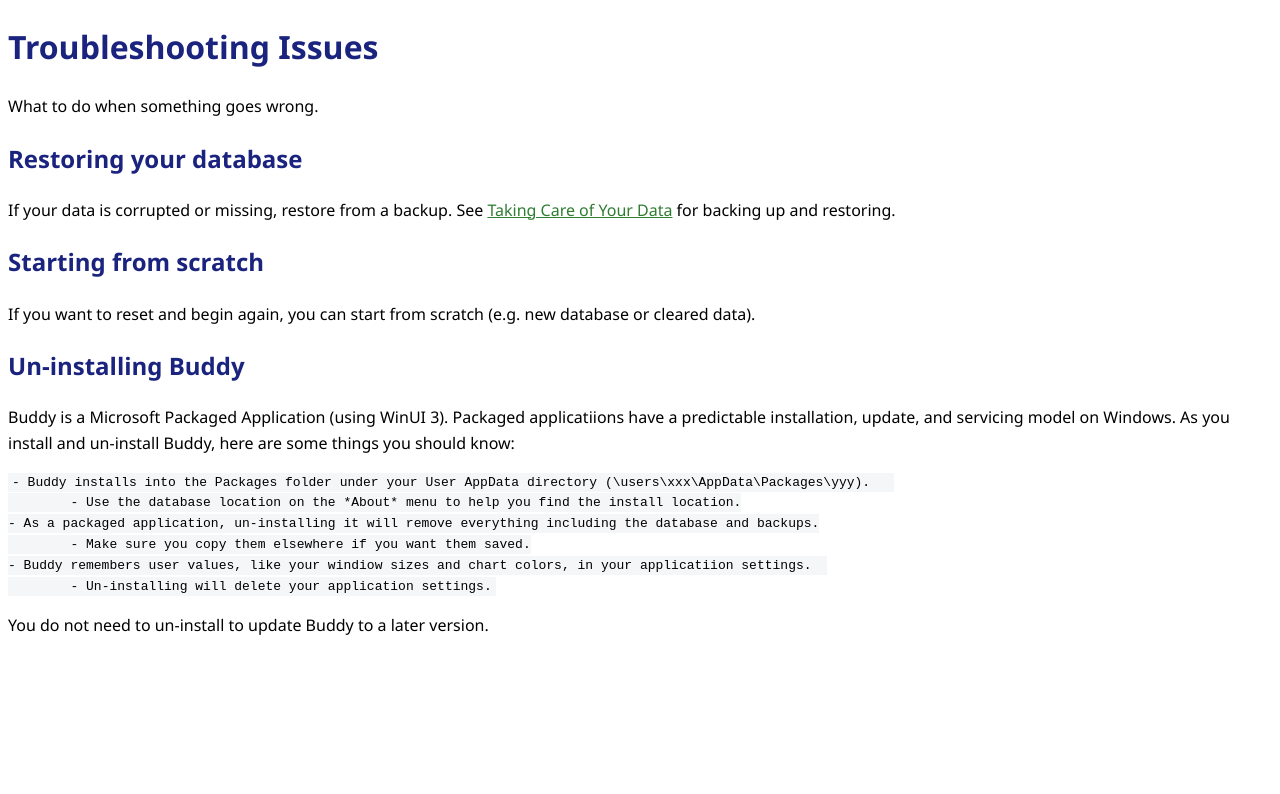
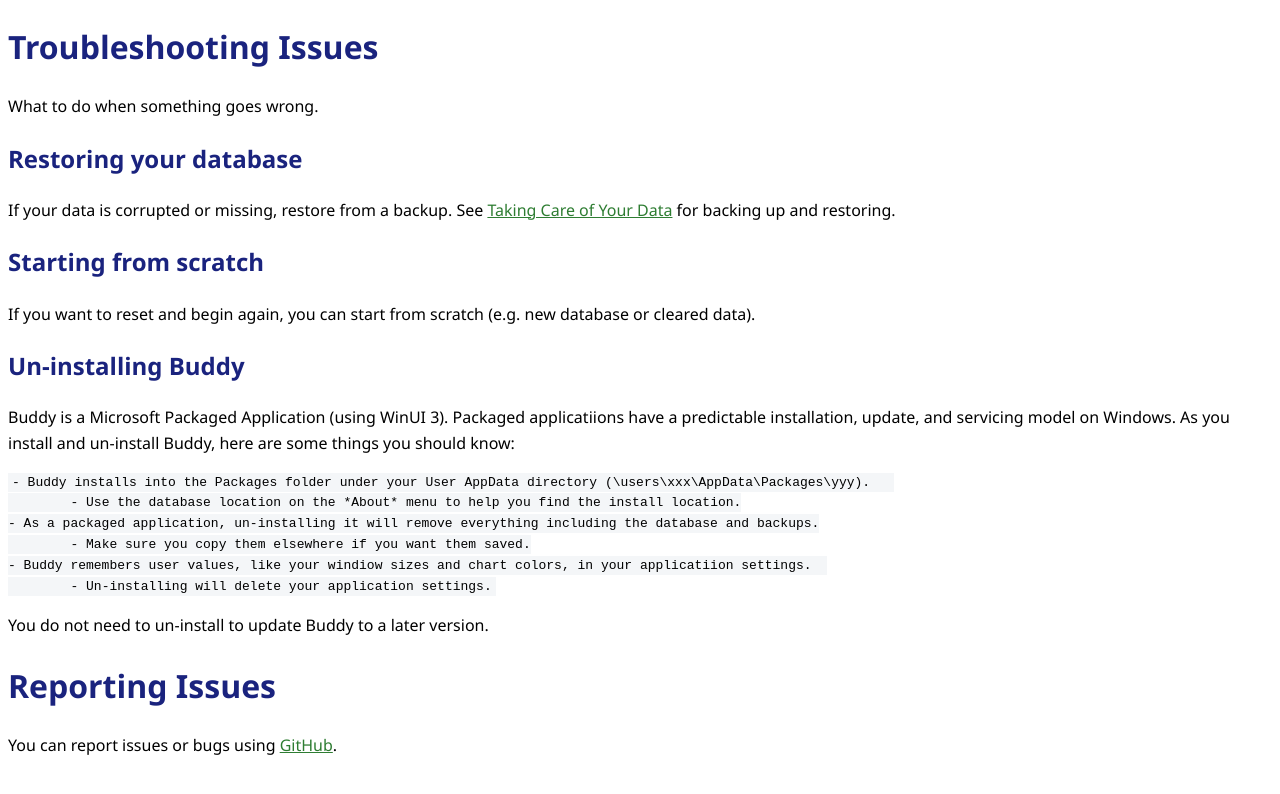
Before and after one commit to chudave1/Buddy-the-Budget-Helper-Release, a Jekyll site: the page built from docs/troubleshooting.md, in a window 1280 px wide. Shown: the top 794 px of the page. Built offline with Jekyll 4.4.1, drawn with Linux system fonts in a browser that asks for light colours.

Commit message:
Update troubleshooting with issues link
Added a section for reporting issues and clarified update process.

```diff
--- a/docs/troubleshooting.md
+++ b/docs/troubleshooting.md
@@ -22,3 +22,6 @@ Buddy is a Microsoft Packaged Application (using WinUI 3). Packaged applicatiion
 		- Un-installing will delete your application settings.
 
 You do not need to un-install to update Buddy to a later version.
+
+# Reporting Issues
+You can report issues or bugs using [GitHub](https://github.com/chudave1/Buddy-the-Budget-Helper-Release).
```
